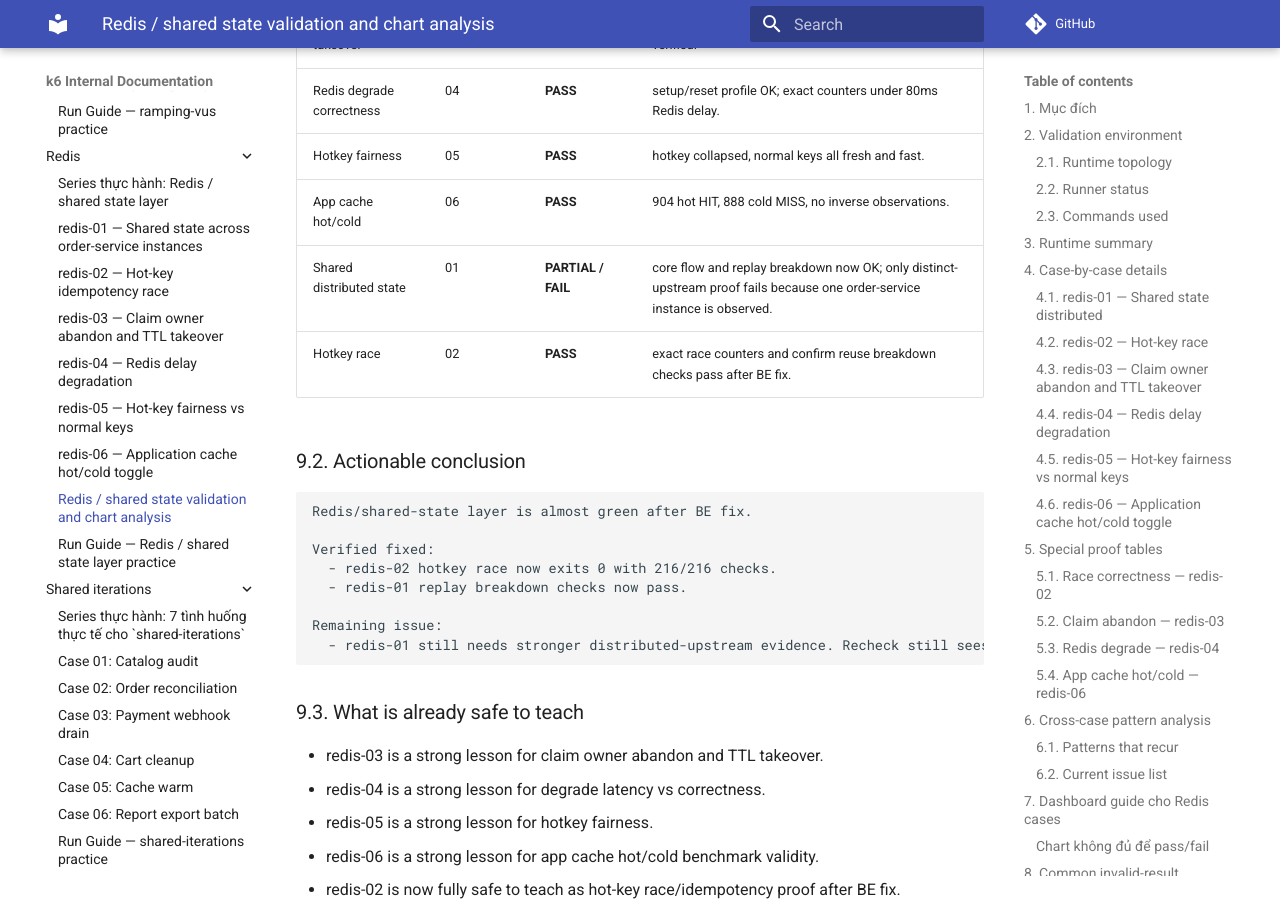
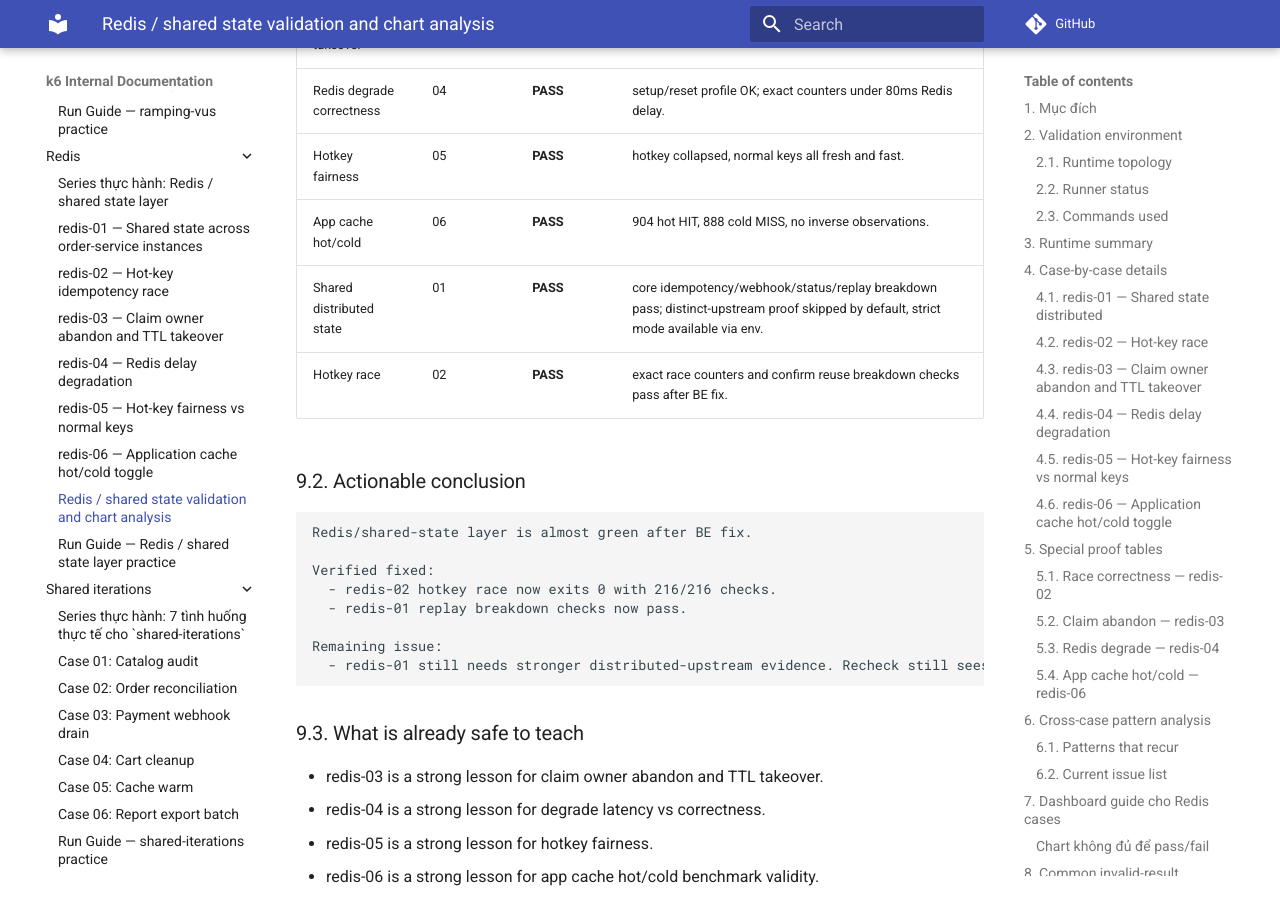
Before and after one commit to meomew-auto/markdown, an MkDocs documentation site: the page built from docs/practice/redis/07_validation-and-chart-analysis.md, in a window 1280 px wide and 900 px high, scrolled down 12775 px. Built offline with MkDocs 1.6.1 and Material for MkDocs 9.7.7, drawn with Linux system fonts in a browser that asks for light colours; comment, search, counter and statistics services are not loaded.

Commit message:
Update docs

```diff
--- a/docs/practice/redis/07_validation-and-chart-analysis.md
+++ b/docs/practice/redis/07_validation-and-chart-analysis.md
@@ -487,7 +487,7 @@ redis-04 proves latency increases while correctness remains exact. A high p95 is
 | Redis degrade correctness | 04 | **PASS** | setup/reset profile OK; exact counters under 80ms Redis delay. |
 | Hotkey fairness | 05 | **PASS** | hotkey collapsed, normal keys all fresh and fast. |
 | App cache hot/cold | 06 | **PASS** | 904 hot HIT, 888 cold MISS, no inverse observations. |
-| Shared distributed state | 01 | **PARTIAL / FAIL** | core flow and replay breakdown now OK; only distinct-upstream proof fails because one order-service instance is observed. |
+| Shared distributed state | 01 | **PASS** | core idempotency/webhook/status/replay breakdown pass; distinct-upstream proof skipped by default, strict mode available via env. |
 | Hotkey race | 02 | **PASS** | exact race counters and confirm reuse breakdown checks pass after BE fix. |
 
 ### 9.2. Actionable conclusion
```
